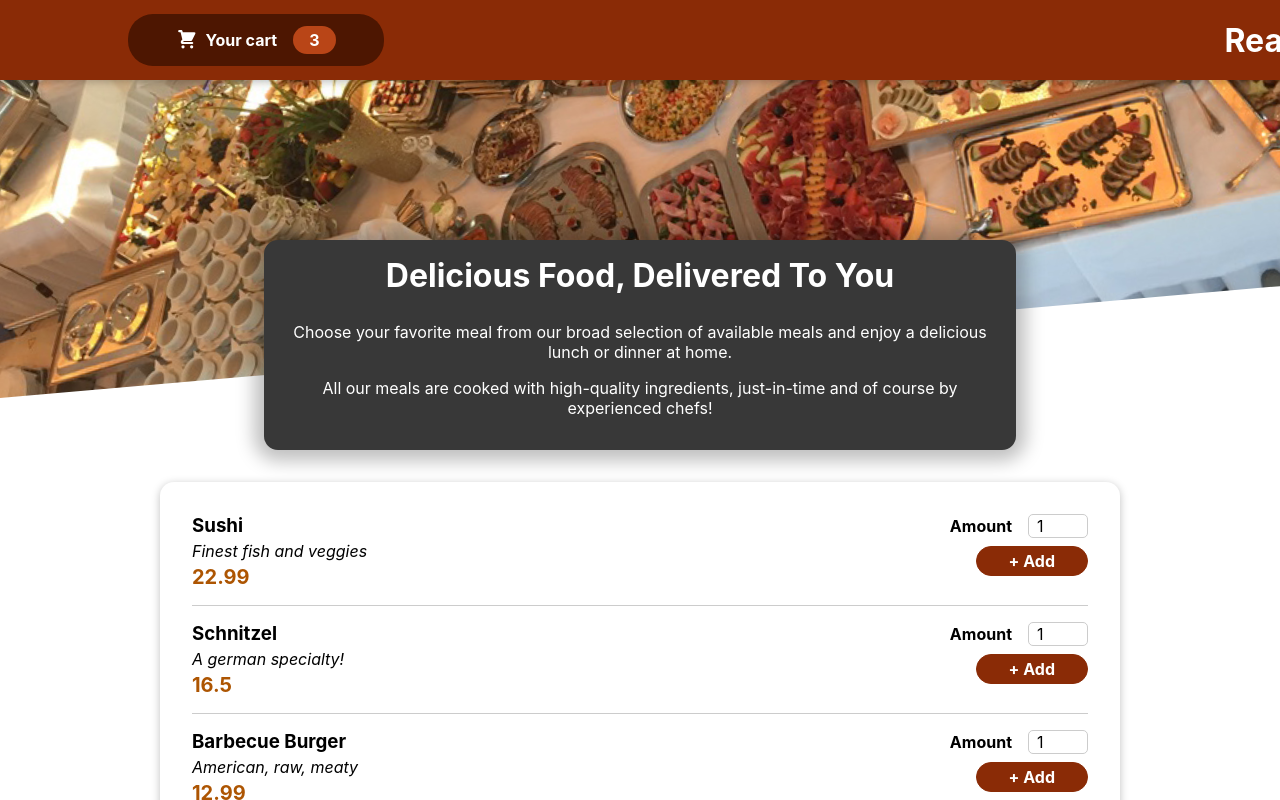
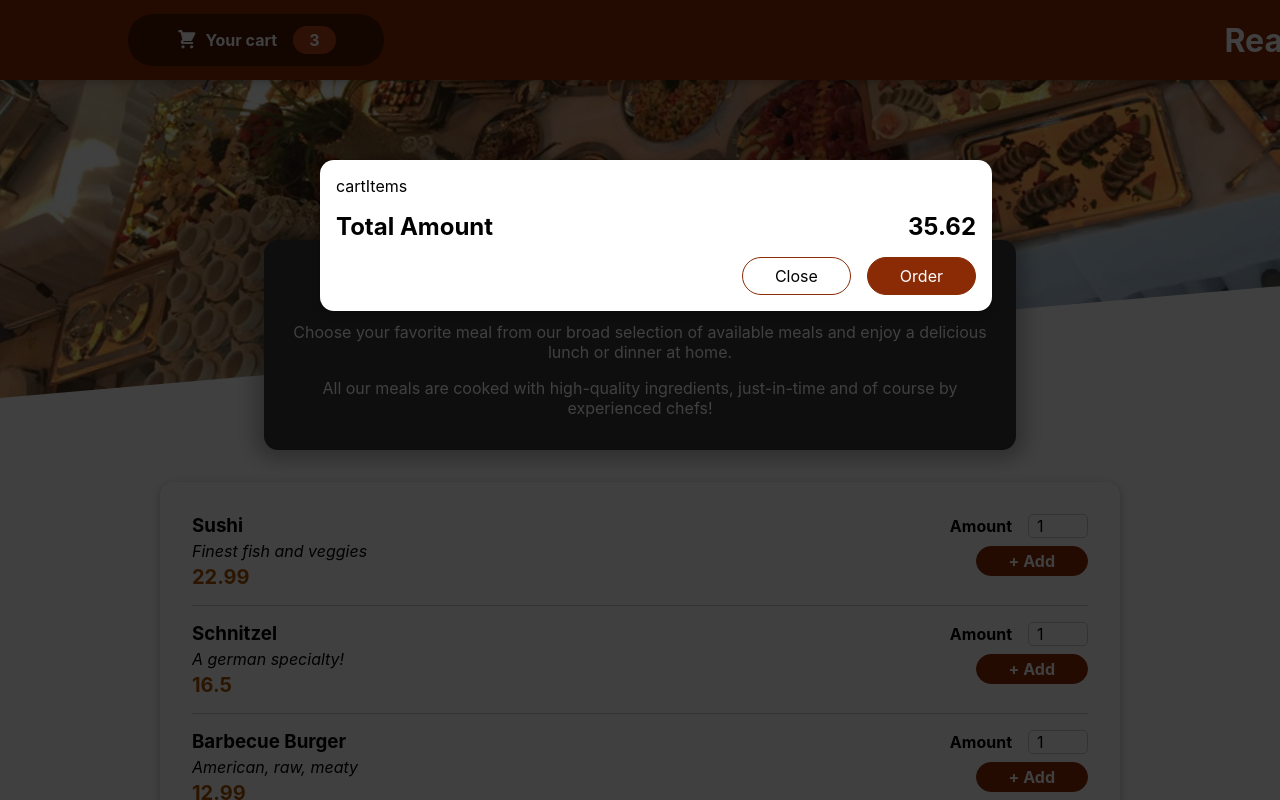
Before and after one commit to udaykumardl/food-delivary, a React (Create React App) app: page / in a window 1280 px wide. Shown: the top 800 px of the page. Built offline with nearby package versions, Linux system fonts and the light colour scheme.

Commit message:
adding a modal via react portal

```diff
--- a/public/index.html
+++ b/public/index.html
@@ -28,6 +28,7 @@
   </head>
   <body>
     <noscript>You need to enable JavaScript to run this app.</noscript>
+    <div id="overlays"></div>
     <div id="root"></div>
     <!--
       This HTML file is a template.
--- a/src/App.js
+++ b/src/App.js
@@ -1,12 +1,14 @@
-import logo from './logo.svg';
+
 import './App.css';
 import Meals from './components/Meals/Meals';
 import Header from './components/Layout/Header';
 import { Fragment } from 'react';
+import Cart from './components/Cart/Cart';
 
 function App() {
   return (
     <Fragment>
+      <Cart />
       <Header/>
       <main>
         <Meals />
--- /dev/null
+++ b/src/components/Cart/Cart.js
@@ -0,0 +1,25 @@
+import Modal from '../UI/Modal';
+import classes from './Cart.module.css';
+
+const Cart=props=>{
+    const cartItems=<ul className={classes['cart-items']}>{[{id:'c1' ,name:'shushi',amount:'2',price:'12.99'}
+    ].map((item)=><li>{item.name}</li>)}</ul>
+
+
+    return (
+    <Modal>
+        cartItems
+        <div className={classes.total}>
+            <span>Total Amount</span>
+            <span>35.62</span>
+        </div>
+        <div className={classes.actions}>
+            <button className={classes['.button--alt ']}>Close</button>
+            <button className={classes.button}>Order</button>
+        </div>
+    </Modal>
+    )
+}
+
+
+export default Cart;
--- /dev/null
+++ b/src/components/Cart/Cart.module.css
@@ -0,0 +1,44 @@
+.cart-items {
+    list-style: none;
+    margin: 0;
+    padding: 0;
+  }
+
+  .total {
+    display: flex;
+    justify-content: space-between;
+    align-items: center;
+    font-weight: bold;
+    font-size: 1.5rem;
+    margin: 1rem 0;
+  }
+
+  .actions {
+    text-align: right;
+  }
+
+  .actions button {
+    font: inherit;
+    cursor: pointer;
+    background-color: transparent;
+    border: 1px solid #8a2b06;
+    padding: 0.5rem 2rem;
+    border-radius: 25px;
+    margin-left: 1rem;
+  }
+
+  .actions button:hover,
+  .actions button:active {
+    background-color: #5a1a01;
+    border-color: #5a1a01;
+    color: white;
+  }
+
+  .actions .button--alt {
+    color: #8a2b06;
+  }
+
+  .actions .button {
+    background-color: #8a2b06;
+    color: white;
+  }
--- /dev/null
+++ b/src/components/UI/Modal.js
@@ -0,0 +1,24 @@
+import classes from './Modal.module.css'
+import { Fragment } from 'react'
+import ReactDOM from 'react-dom'
+
+const Backdrop= props=>{
+    return <div className={classes.backdrop}></div>
+}
+
+const ModalOverlay= props =>{
+    return<div className={classes.modal}>
+    <div className={classes.content}>{props.children}</div>
+    </div>
+}
+
+const PortalElement=document.getElementById('overlays')
+
+const Modal= props =>{
+    return <Fragment>
+       {ReactDOM.createPortal(<Backdrop />,PortalElement)}
+       {ReactDOM.createPortal(<ModalOverlay>{props.children}</ModalOverlay>,PortalElement)}
+    </Fragment>
+}
+
+export default Modal;
--- /dev/null
+++ b/src/components/UI/Modal.module.css
@@ -0,0 +1,40 @@
+.backdrop {
+    position: fixed;
+    top: 0;
+    left: 0;
+    width: 100%;
+    height: 100vh;
+    z-index: 20;
+    background-color: rgba(0, 0, 0, 0.75);
+  }
+
+  .modal {
+    position: fixed;
+    top: 20vh;
+    left: 5%;
+    width: 90%;
+    background-color: white;
+    padding: 1rem;
+    border-radius: 14px;
+    box-shadow: 0 2px 8px rgba(0, 0, 0, 0.25);
+    z-index: 30;
+    animation: slide-down 300ms ease-out forwards;
+  }
+
+  @media (min-width: 768px) {
+    .modal {
+      width: 40rem;
+      left: calc(50% - 20rem);
+    }
+  }
+
+  @keyframes slide-down {
+    from {
+      opacity: 0;
+      transform: translateY(-3rem);
+    }
+    to {
+      opacity: 1;
+      transform: translateY(0);
+    }
+  }
```
